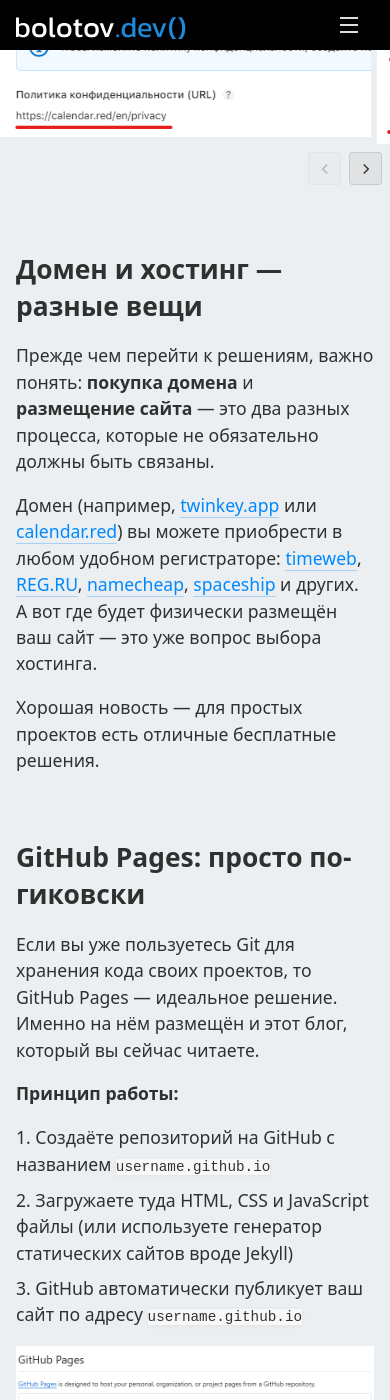
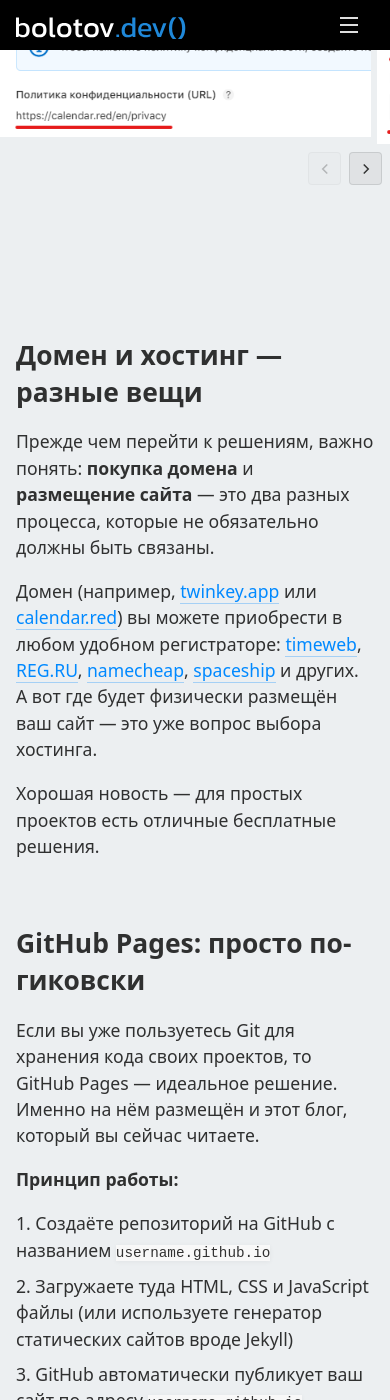
Before and after one commit to artembolotov/artembolotov.github.io, a Jekyll site: the page built from blog/_posts/2025-04-30-hosting.md, in a window 390 px wide and 1400 px high, scrolled down 969 px. Built offline with Jekyll 4.4.1, drawn with Linux system fonts in a browser that asks for light colours.

Commit message:
Updated blog

```diff
--- a/styles/blog.css
+++ b/styles/blog.css
@@ -59,10 +59,11 @@
   margin-top: 1.2em;
 }
 
-/* Image Gallery with Loading State - SIMPLIFIED VERSION */
+/* Image Gallery with Loading State - REALISTIC HEIGHT VERSION */
 .image-gallery {
   margin: 2rem 0;
-  min-height: 200px; /* Reserve minimum space */
+  /* ✅ Reserve space close to actual gallery height */
+  min-height: 500px;
 }
 
 /* Loading State Styles */
@@ -70,7 +71,8 @@
   display: flex;
   align-items: center;
   justify-content: center;
-  min-height: 200px;
+  /* ✅ Match the reserved gallery height */
+  min-height: 500px;
   background: rgba(0, 0, 0, 0.02);
   border-radius: 8px;
   border: 1px solid rgba(0, 0, 0, 0.05);
@@ -79,6 +81,7 @@
 .gallery-loading-content {
   text-align: center;
   max-width: 250px;
+  width: 100%;
 }
 
 .gallery-loading-spinner {
@@ -257,8 +260,13 @@
 
 /* Mobile adjustments */
 @media screen and (max-width: 640px) {
+  .image-gallery {
+    /* ✅ Smaller but still realistic height on mobile */
+    min-height: 300px;
+  }
+
   .gallery-loading {
-    min-height: 150px;
+    min-height: 300px;
   }
 
   .gallery-loading-content {
```
